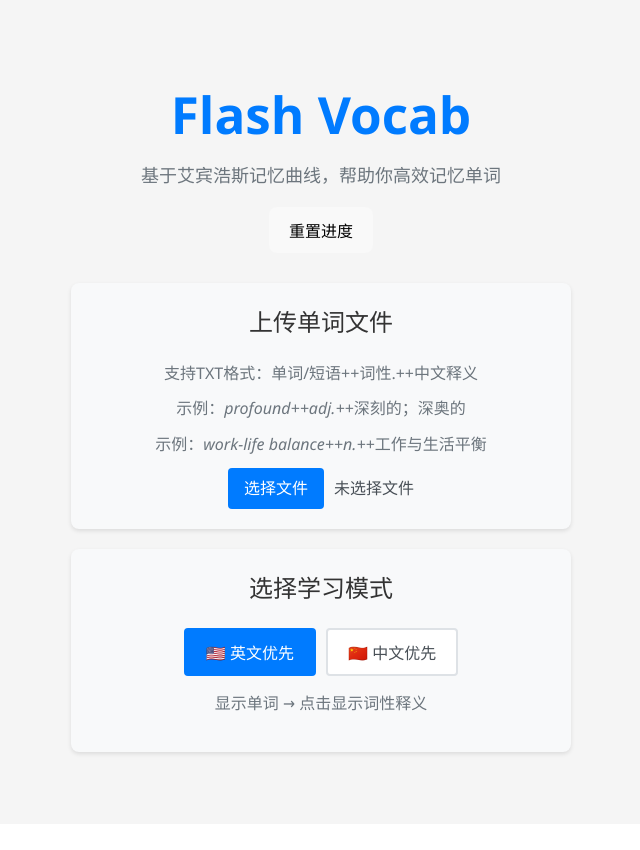
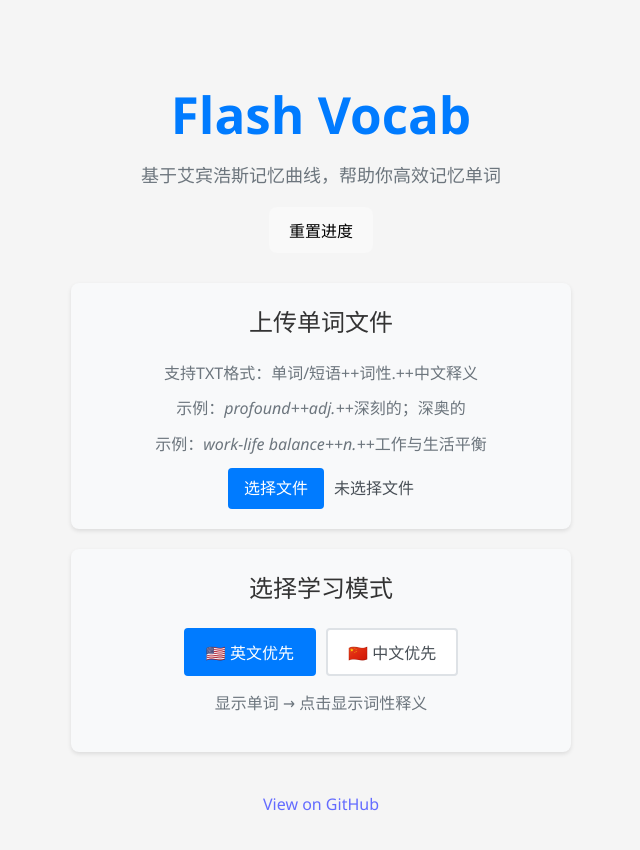
Before and after one commit to Ganzhe2028/Flash-Vocab, a Vue app: page / in a window 1280 px wide. Shown: the whole page, without its empty margins (319-959 px from the left). Before the commit the page ends 824 px from the top, so only its background shows below. Built offline with nearby package versions, Linux system fonts and the light colour scheme.

Commit message:
update: footer github link

```diff
--- a/src/App.vue
+++ b/src/App.vue
@@ -281,6 +281,12 @@ const resetProgress = () => {
       />
     </div>
   </div>
+
+  <footer class="app-footer">
+      <a href="https://github.com/Ganzhe2028/Flash-Vocab" target="_blank" rel="noopener noreferrer">
+        View on GitHub
+      </a>
+  </footer>
 </template>
 
 <style>
@@ -331,6 +337,12 @@ header p {
   margin-top: 20px;
 }
 
+app-footer {
+  text-align: center;
+  margin-top: 30px;
+  color: var(--secondary-color);
+}
+
 /* 响应式设计 */
 @media (max-width: 768px) {
   .app-container {
```
